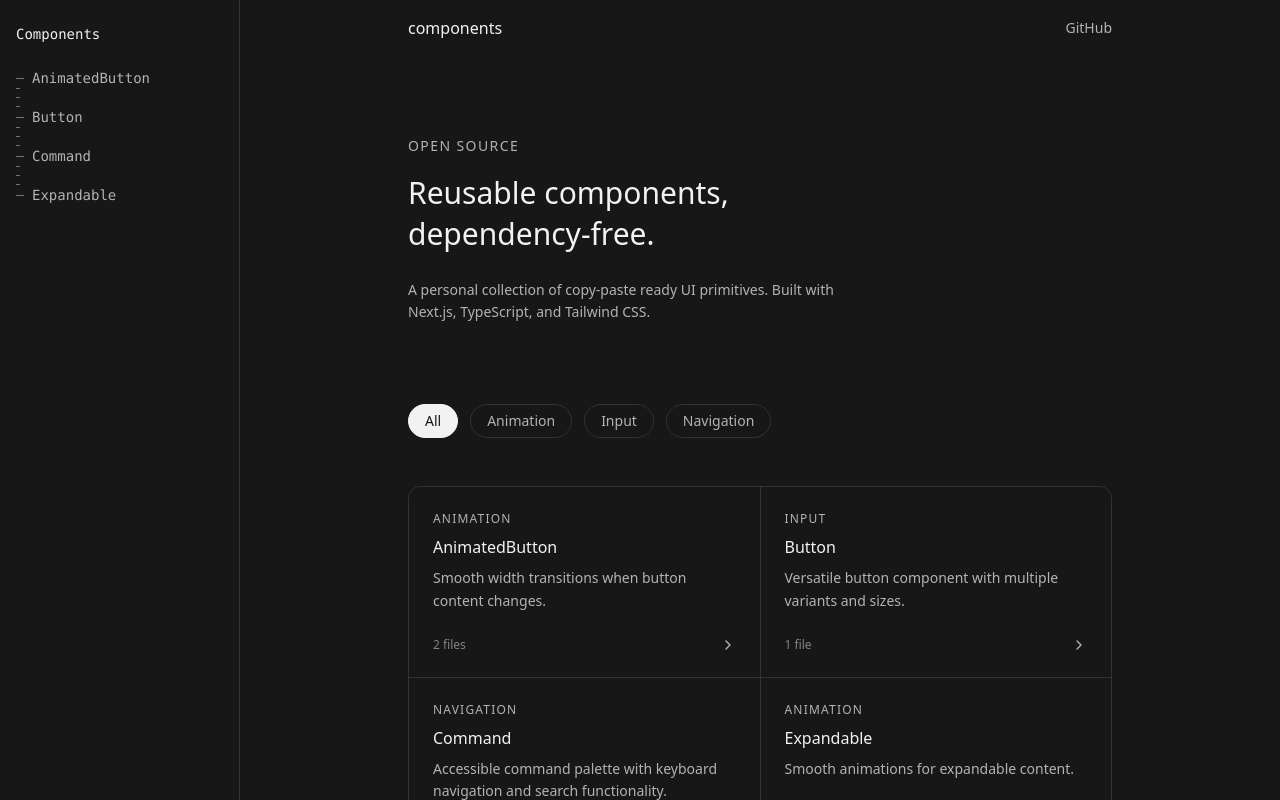
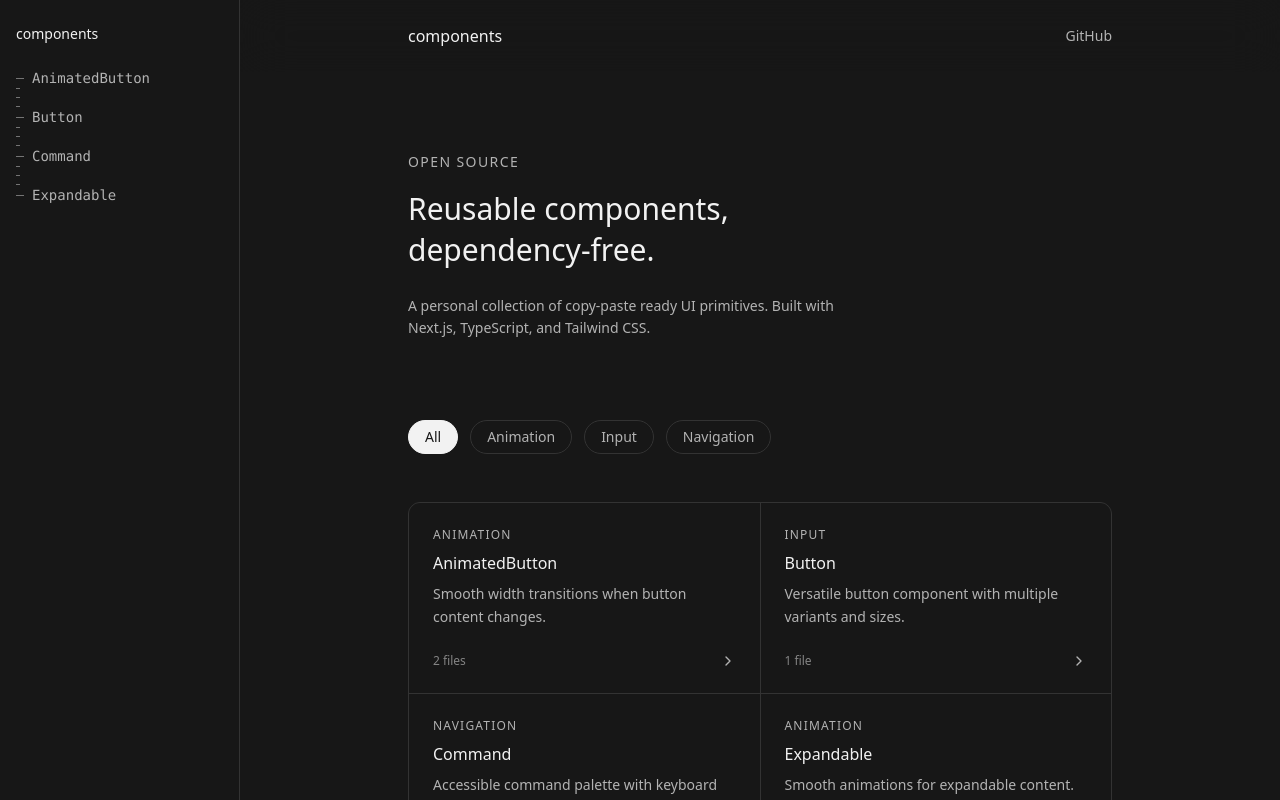
Before and after one commit to mazhugasergei/components, a Next.js app: page / in a window 1280 px wide. Built offline with nearby package versions, Linux system fonts and the light colour scheme.

Commit message:
feat: update header and aside components, add logo component

```diff
--- a/src/components/aside.tsx
+++ b/src/components/aside.tsx
@@ -7,6 +7,7 @@ import { cn } from "@/utils/classname"
 import { toKebabCase } from "@/utils/text"
 import Link from "next/link"
 import { usePathname } from "next/navigation"
+import { LogoLink } from "./logo"
 
 const LINKS = components.map((component) => ({
 	href: "/" + toKebabCase(component.title),
@@ -18,15 +19,14 @@ export function Aside({ className, ...props }: React.ComponentProps<"aside">) {
 
 	return (
 		<aside className={cn("flex flex-col border-r", className)} {...props}>
-			<Link
-				href="/"
+			<LogoLink
 				className={buttonVariants({
 					variant: "transparent",
-					className: "text-foreground! my-4 self-start font-mono font-bold",
+					className: "text-foreground! my-4 self-start",
 				})}
 			>
 				Components
-			</Link>
+			</LogoLink>
 
 			<ScrollArea className="h-full">
 				<ul>
--- a/src/components/header.tsx
+++ b/src/components/header.tsx
@@ -1,8 +1,10 @@
+import { Logo } from "@/components/logo"
+
 export function Header() {
 	return (
 		<header className="backdrop-blur-safe sticky top-0">
-			<div className="mx-auto flex max-w-3xl items-center justify-between px-8 py-4">
-				<span className="text-foreground font-medium">components</span>
+			<div className="mx-auto flex max-w-3xl items-center justify-between px-8 py-6">
+				<Logo />
 				<div className="flex items-center gap-8">
 					<a
 						href="https://github.com/mazhugasergei/components"
--- /dev/null
+++ b/src/components/logo.tsx
@@ -0,0 +1,13 @@
+import Link from "next/link"
+
+export function Logo() {
+	return <span className="text-foreground font-medium">components</span>
+}
+
+export function LogoLink({ ...props }: Omit<React.ComponentProps<typeof Link>, "href">) {
+	return (
+		<Link href="/" {...props}>
+			<Logo />
+		</Link>
+	)
+}
```
